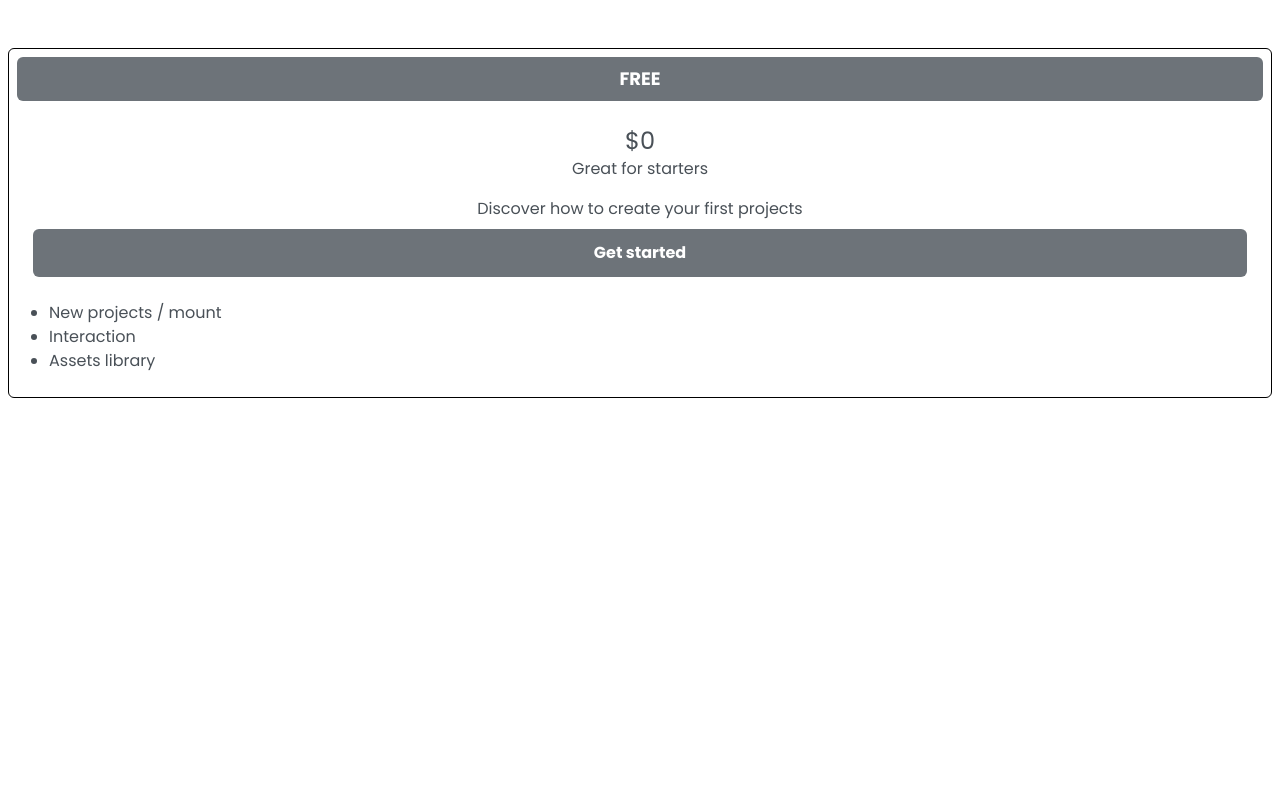
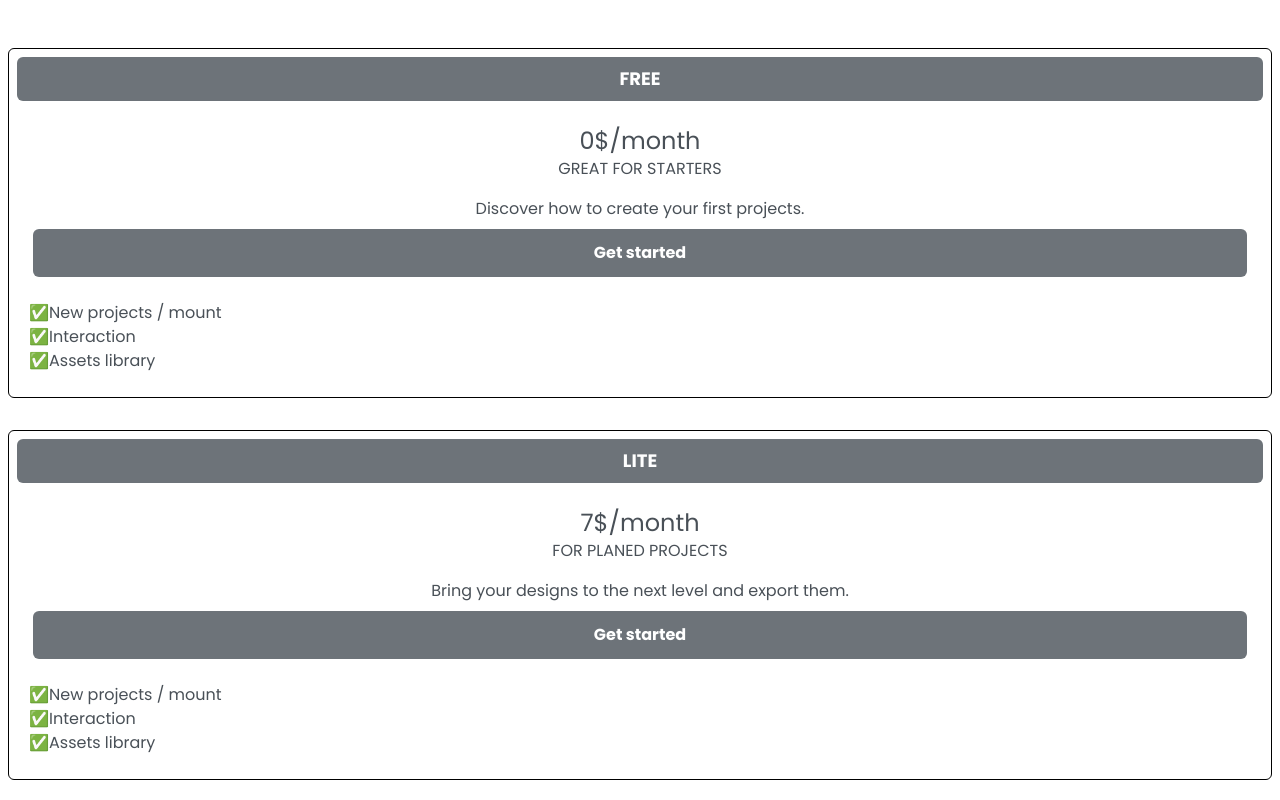
Before and after one commit to rodercode/pricing-cards-challenge, a Vue app: page / in a window 1280 px wide. Shown: the top 800 px of the page. Built offline with nearby package versions, Linux system fonts and the light colour scheme.

Commit message:
customize bullet points to green checkers

```diff
--- a/src/assets/tailwind.css
+++ b/src/assets/tailwind.css
@@ -28,10 +28,6 @@
 @layer components {
   .btn {
     @apply flex items-center justify-center w-20 h-20 text-3xl duration-500 rounded-full border-primary-color-base hover:bg-primary-color-base border-1 hover:text-white;
-  }
-
-  .btn-link {
-    @apply inline-block px-8 py-2 font-bold text-white transition duration-300 cursor-pointer bg-primary-color-base;
   }
 }
 
--- /dev/null
+++ b/src/components/FeatureItem.vue
@@ -0,0 +1,27 @@
+<template>
+  <!-- FEATURE ITEM-->
+  <li>
+    <span>{{ text }}</span>
+  </li>
+</template>
+
+<script lang="ts">
+import { defineComponent } from "vue";
+
+export default defineComponent({
+  props: {
+    text: {
+      type: String,
+    },
+  },
+  data() {
+    return {};
+  },
+});
+</script>
+
+<style lang="scss" scoped>
+li::marker {
+  content: "✅";
+}
+</style>
--- /dev/null
+++ b/src/components/PriceCard.vue
@@ -0,0 +1,72 @@
+<template>
+  <!-- PRICE CARD -->
+  <div class="px-2 pt-2 pb-6 text-center border-black rounded-md border-1">
+    <!-- HEADER -->
+    <header class="rounded-md bg-primary-color-light">
+      <!-- HEADLINE -->
+      <h1 class="py-2 mb-6 text-lg text-white uppercase">{{ title }}</h1>
+    </header>
+    <!-- MAIN -->
+    <main class="px-4">
+      <!-- PRICE BOX -->
+      <div>
+        <!-- PRICE TAG -->
+        <span class="text-2xl">{{ priceTag }}</span>
+        <!-- PRICE DESCRIPTION -->
+        <span class="mb-4 uppercase">{{ priceDescription }}</span>
+      </div>
+
+      <!-- BODY TEXT -->
+      <span class="mb-2">{{ bodyText }}</span>
+
+      <!-- GET STARTED BUTTON -->
+      <BaseButtonLink class="btn-link" name="Get started" />
+
+      <!-- FEATURE LIST -->
+      <ul class="ml-4 text-left">
+        <FeatureItem :emoji="emoji" text="New projects / mount" />
+        <FeatureItem :emoji="emoji" text="Interaction" />
+        <FeatureItem :emoji="emoji" text="Assets library" />
+      </ul>
+    </main>
+  </div>
+</template>
+
+<script lang="ts">
+import { defineComponent } from "vue";
+
+import BaseButtonLink from "../components/base/BaseButtonLink.vue";
+import FeatureItem from "./FeatureItem.vue";
+
+export default defineComponent({
+  props: {
+    title: {
+      type: String,
+      default: "",
+    },
+    priceTag: {
+      type: String,
+      default: "",
+    },
+    priceDescription: {
+      type: String,
+      default: "",
+    },
+    bodyText: {
+      type: String,
+      default: "",
+    },
+    emoji: {
+      type: String,
+      default: "",
+    },
+  },
+  components: {
+    BaseButtonLink,
+    FeatureItem,
+  },
+  data() {
+    return {};
+  },
+});
+</script>
--- a/src/components/base/BaseButtonLink.vue
+++ b/src/components/base/BaseButtonLink.vue
@@ -1,6 +1,6 @@
 <!-- BUTTON LINK -->
 <template>
-  <a class="btn-link">{{ name }}</a>
+  <a>{{ name }}</a>
 </template>
 
 <script lang="ts">
@@ -14,3 +14,13 @@ export default defineComponent({
   },
 });
 </script>
+
+<style scoped>
+.btn-link {
+  @apply inline-block px-8 py-3
+    font-bold text-white transition
+    duration-300 cursor-pointer bg-primary-color-base
+    rounded-md hover:bg-primary-color-dark
+    w-full mb-6;
+}
+</style>
--- a/src/views/HomeView.vue
+++ b/src/views/HomeView.vue
@@ -1,37 +1,25 @@
 <template>
   <!-- HOME -->
-  <div class="mx-2 my-12">
-    <!-- PRICE CARD -->
-    <div class="px-2 pt-2 pb-6 text-center border-black rounded-md border-1">
-      <header class="text-white rounded-md bg-primary-color-light">
-        <h1 class="py-2 mb-6 text-lg uppercase">Free</h1>
-      </header>
-      <main class="px-4">
-        <!-- PRICE TAG -->
-        <span class="text-2xl">$0</span>
-
-        <!-- Description box -->
-        <div>
-          <span class="mb-4">Great for starters</span>
-          <span class="mb-2">Discover how to create your first projects</span>
-        </div>
-
-        <BaseButtonLink class="w-full py-3 mb-6 rounded-md component-btn" name="Get started" />
-        <!-- FEATURE LIST -->
-        <ul class="ml-4 text-left list-disc">
-          <!-- FEATURE -->
-          <li>
-            <span>New projects / mount</span>
-          </li>
-          <li>
-            <span>Interaction</span>
-          </li>
-          <li>
-            <span>Assets library</span>
-          </li>
-        </ul>
-      </main>
-    </div>
+  <div class="flex flex-col gap-8 mx-2 my-12">
+    <PriceCard
+      title="Free"
+      price-tag="0$/month"
+      price-description="Great for starters"
+      body-text="Discover how to create your first projects."
+    />
+    <PriceCard
+      title="Lite"
+      price-tag="7$/month"
+      price-description="For planed projects"
+      body-text="Bring your designs to the next level and export them."
+    />
+    <PriceCard
+      title="Pro"
+      price-tag="12$/month"
+      price-description="For professonal use"
+      body-text="Enjoy limitless use with interactive export options"
+      emoji="[✅,✅,✅]]"
+    />
   </div>
 </template>
 
@@ -39,16 +27,13 @@
 import { defineComponent } from "vue";
 
 import baselineSignalWifi1Bar from "~icons/ic/baseline-signal-wifi-1-bar";
-import BaseButton from "../components/base/BaseButton.vue";
-import BaseButtonLink from "../components/base/BaseButtonLink.vue";
+import PriceCard from "../components/PriceCard.vue";
 
 export default defineComponent({
   components: {
     baselineSignalWifi1Bar,
-    BaseButton,
-    BaseButtonLink,
+    PriceCard,
   },
-  name: "HomeView",
   data() {
     return {};
   },
```
